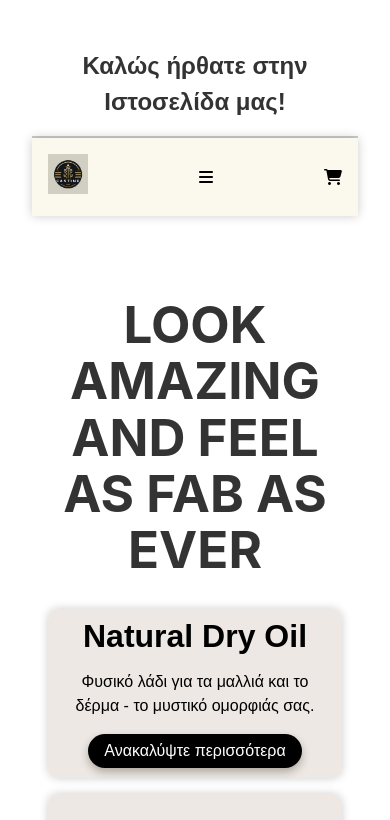
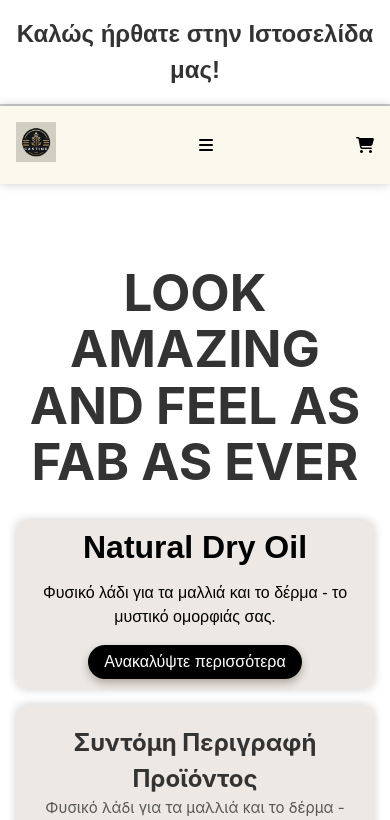
Before and after one commit to dimpinis9/Castine, a React (Vite) app: page / in a window 390 px wide. Shown: the top 820 px of the page. Built offline with nearby package versions, Linux system fonts and the light colour scheme.

Commit message:
No padding

```diff
--- a/src/App.css
+++ b/src/App.css
@@ -1,8 +1,9 @@
 #root {
   max-width: 2000px;
   margin: 0 auto;
-  padding: 2rem;
+
   text-align: center;
+  width: 100%;
 }
 
 .App {
--- a/src/assets/Header.css
+++ b/src/assets/Header.css
@@ -80,11 +80,9 @@ nav ul li a:hover {
 
 /* Απόκριση σε μικρές οθόνες */
 @media only screen and (max-width: 600px) {
+
   header {
-    /* padding: 0.5rem 1rem;  */
-    width: 100%;
-
-
+    padding: 1rem;
   }
 
   .logo img {
```
